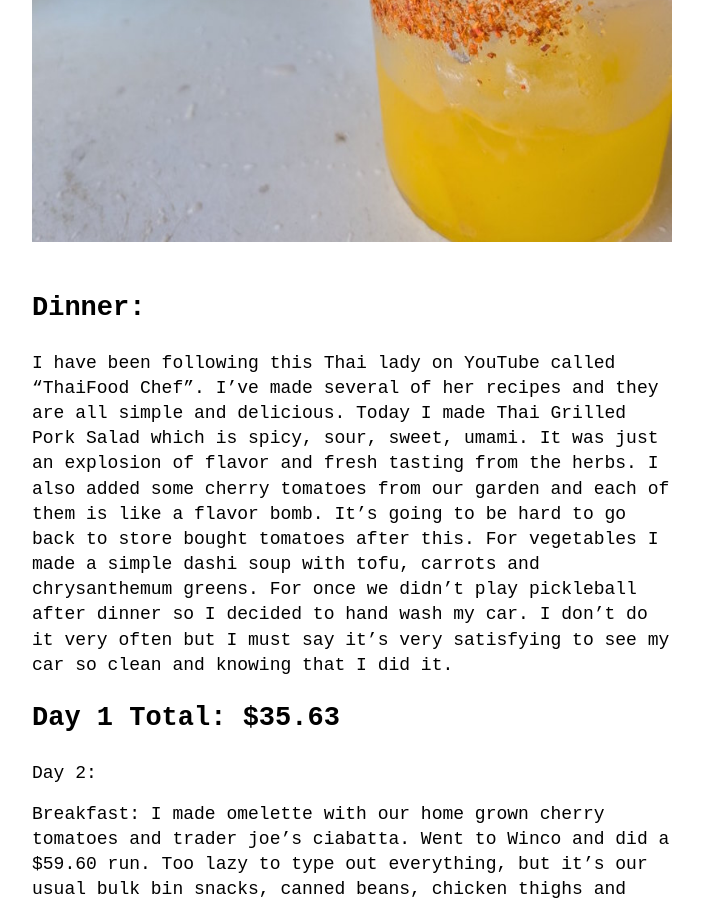
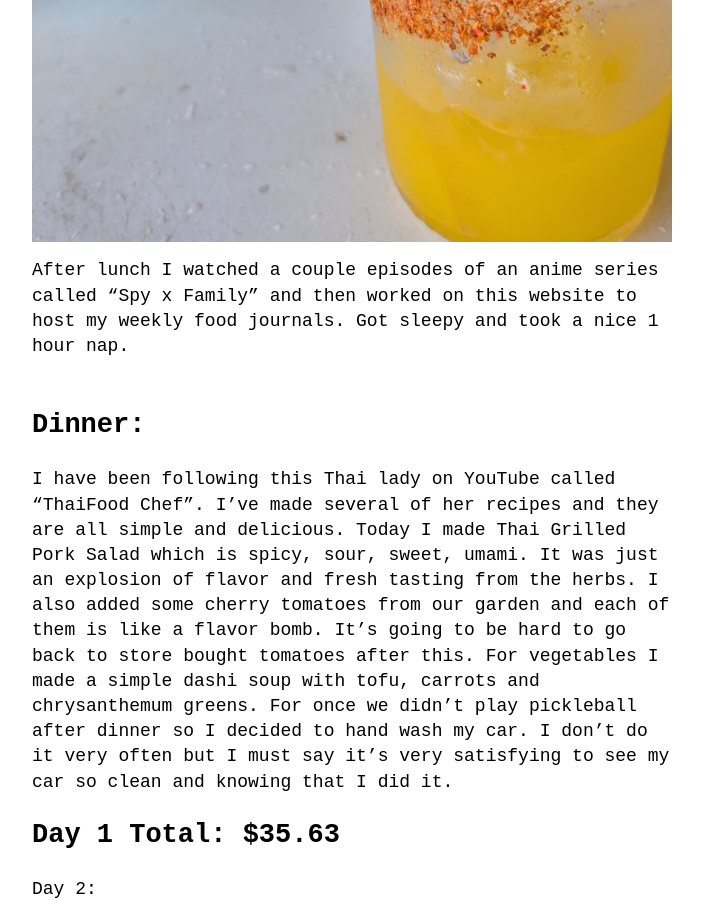
Before and after one commit to groceryshoppingisfun/weeklyfoodjournal, a Jekyll site: the page built from _posts/2025-06-16-Thai-Inspired-Cooking-Week.md, in a window 1280 px wide and 900 px high, scrolled down 3140 px. Shown: the whole window, without its empty margins (288-991 px from the left). Built offline with Jekyll 4.4.1, drawn with Linux system fonts in a browser that asks for light colours.

Commit message:
Update 2025-06-16-Thai-Inspired-Cooking-Week.md

```diff
--- a/_posts/2025-06-16-Thai-Inspired-Cooking-Week.md
+++ b/_posts/2025-06-16-Thai-Inspired-Cooking-Week.md
@@ -34,6 +34,7 @@ Met up with a girl friend for lunch and had fun catching up with her. I really l
 *Day 1 Lunch: Lunch with girl friend at a carribean restaurant*
 ![thai grilled pork salad](assets/images/margarita-lunch.jpg)
 
+After lunch I watched a couple episodes of an anime series called "Spy x Family" and then worked on this website to host my weekly food journals. Got sleepy and took a nice 1 hour nap.
 
 ## Dinner:
 I have been following this Thai lady on YouTube called "ThaiFood Chef". I've made several of her recipes and they are all simple and delicious. Today I made Thai Grilled Pork Salad which is spicy, sour, sweet, umami. It was just an explosion of flavor and fresh tasting from the herbs. I also added some cherry tomatoes from our garden and each of them is like a flavor bomb. It's going to be hard to go back to store bought tomatoes after this. For vegetables I made a simple dashi soup with tofu, carrots and chrysanthemum greens. For once we didn't play pickleball after dinner so I decided to hand wash my car. I don't do it very often but I must say it's very satisfying to see my car so clean and knowing that I did it.
```
